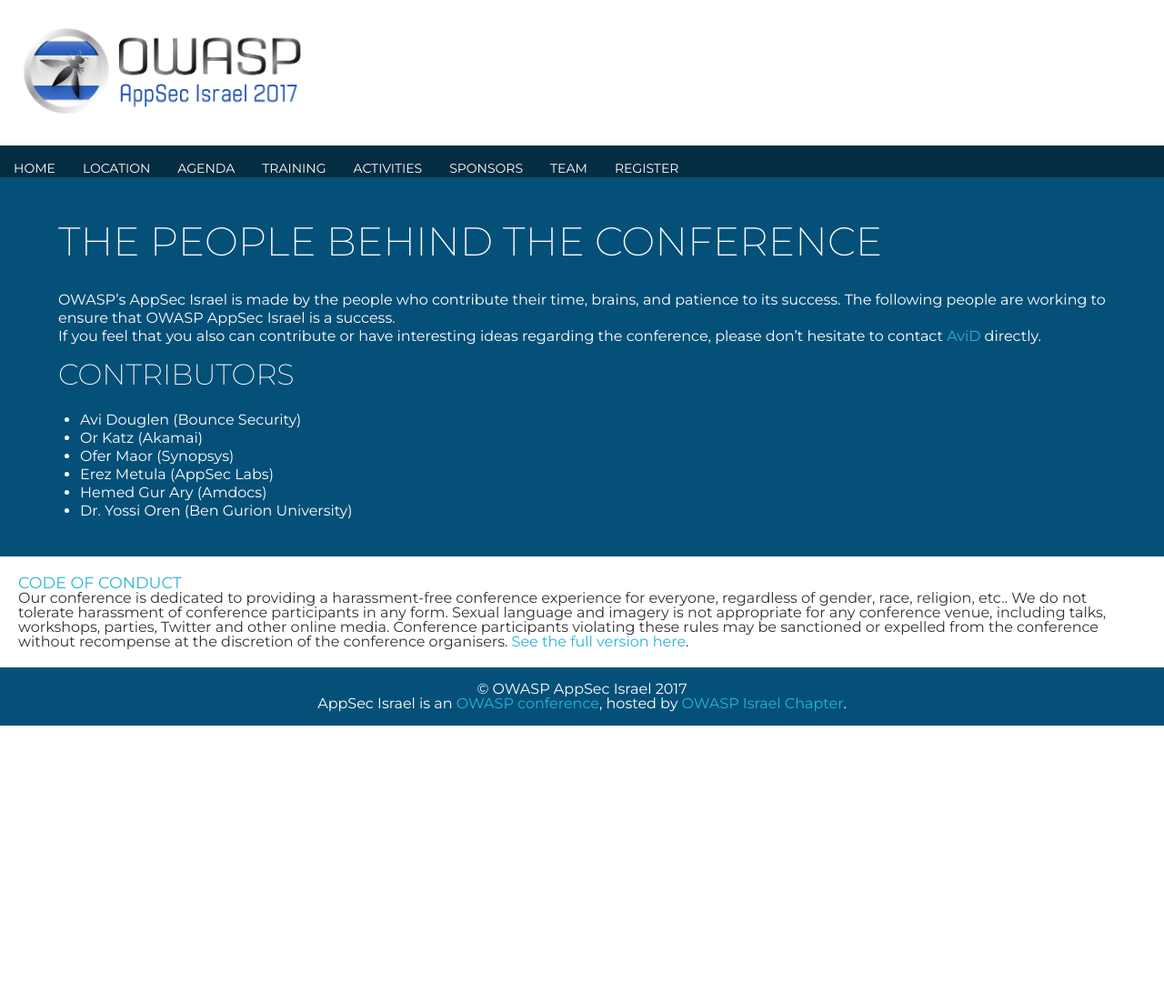
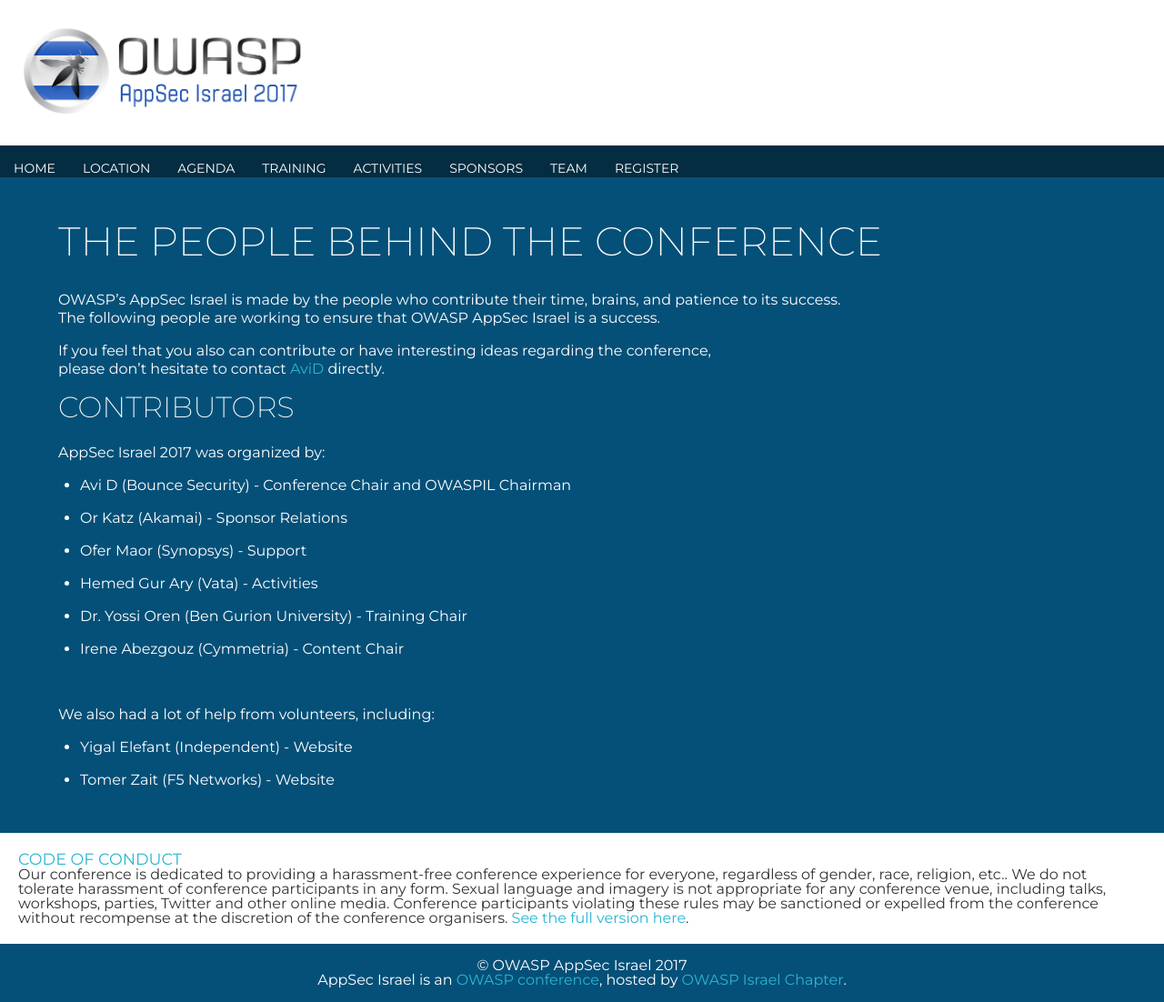
Before and after one commit to OWASP/AppSec-Israel-2017, a Jekyll site: the page built from Team.md, in a window 1280 px wide. Shown: the whole page at 91% size. Built offline with Jekyll 4.4.1, drawn with Linux system fonts in a browser that asks for light colours; our own code applies the rules of GitHub Pages for plain Markdown files; before the commit the page ends 900 px from its top, so only the background shows below that.

Commit message:
Updated team (#8)

```diff
--- a/Team.md
+++ b/Team.md
@@ -2,14 +2,26 @@
 ---
 
 ## The people behind the conference
-OWASP's AppSec Israel is made by the people who contribute their time, brains, and patience to its success. The following people are working to ensure that OWASP AppSec Israel is a success.
-If you feel that you also can contribute or have interesting ideas regarding the conference, please don't hesitate to contact [AviD](mailto:avi.douglen@owasp.org) directly.
+
+OWASP's AppSec Israel is made by the people who contribute their time, brains, and patience to its success.
+The following people are working to ensure that OWASP AppSec Israel is a success.
+
+If you feel that you also can contribute or have interesting ideas regarding the conference,
+please don't hesitate to contact [AviD](mailto:avi.douglen@owasp.org) directly.
+
 
 ### Contributors
 
- - Avi Douglen (Bounce Security)
- - Or Katz (Akamai)
- - Ofer Maor (Synopsys)
- - Erez Metula (AppSec Labs)
- - Hemed Gur Ary (Amdocs)
- - Dr. Yossi Oren (Ben Gurion University)
+AppSec Israel 2017 was organized by:
+
+{% for member in site.data.team.board %}
+ - {{ member.name }} ({{ member.title }}) - *{{ member.role }}*
+{% endfor %}
+
+<br />
+
+We also had a lot of help from volunteers, including:
+
+{% for member in site.data.team.volunteers %}
+ - {{ member.name }} ({{ member.title }}) - *{{ member.role }}*
+{% endfor %}
--- a/_data/menus.yml
+++ b/_data/menus.yml
@@ -1,5 +1,5 @@
 - title: Home
-  url  :
+  url  : /
 - title: Location
   url  : Location
 - title: Agenda
--- /dev/null
+++ b/_data/team.yml
@@ -0,0 +1,33 @@
+board:
+- name: Avi D
+  title: Bounce Security
+  role: Conference Chair and OWASPIL Chairman
+  image:
+- name: Or Katz
+  title: Akamai
+  role: Sponsor Relations
+  image:
+- name: Ofer Maor
+  title: Synopsys
+  role: Support
+  image:
+- name: Hemed Gur Ary
+  title: Vata
+  role: Activities
+  image:
+- name: Dr. Yossi Oren
+  title: Ben Gurion University
+  role: Training Chair
+  image:
+- name: Irene Abezgouz
+  title: Cymmetria
+  role: Content Chair
+  image:
+
+volunteers:
+- name: Yigal Elefant
+  title: Independent
+  role: Website
+- name: Tomer Zait
+  title: F5 Networks
+  role: Website
```
